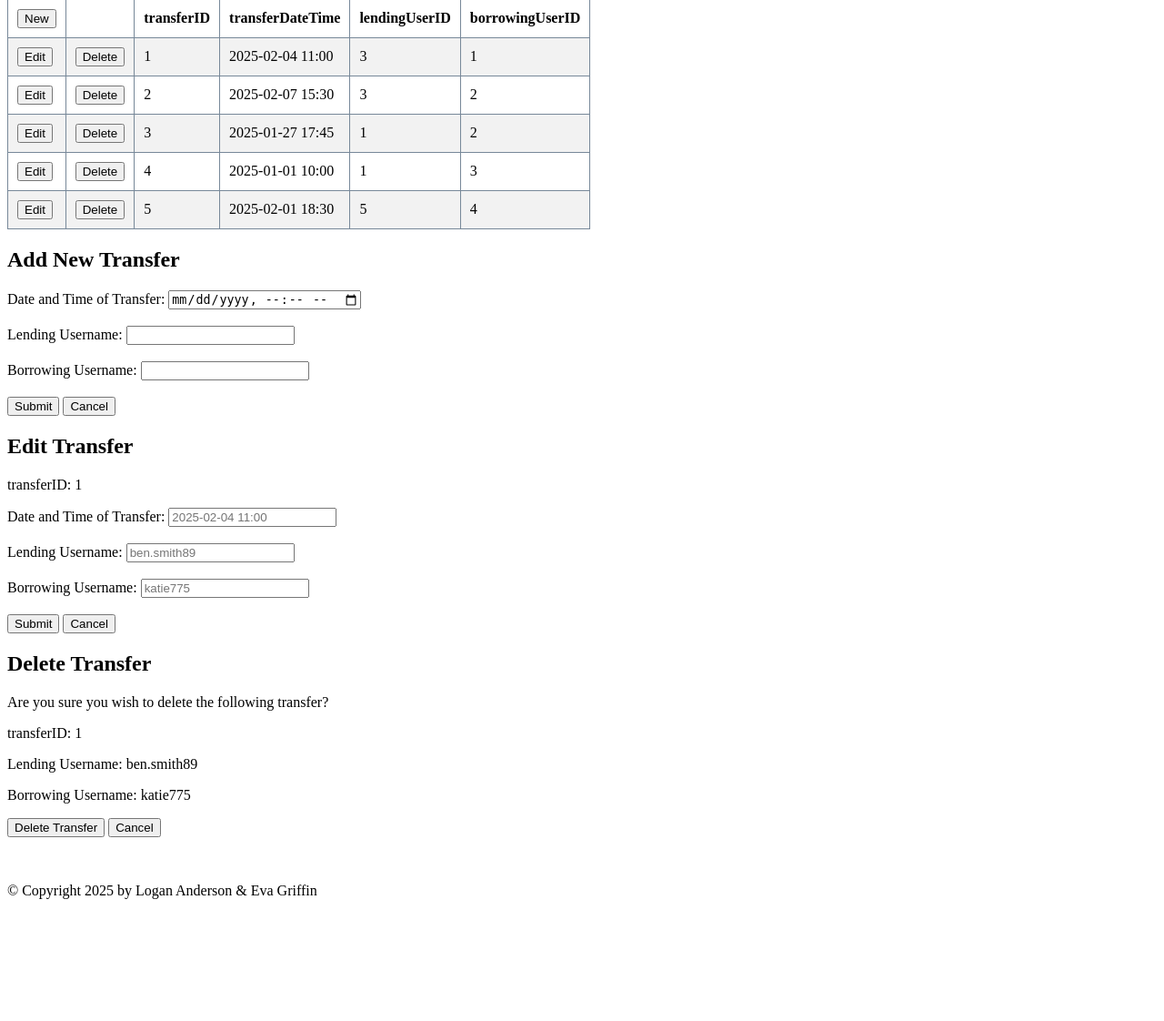
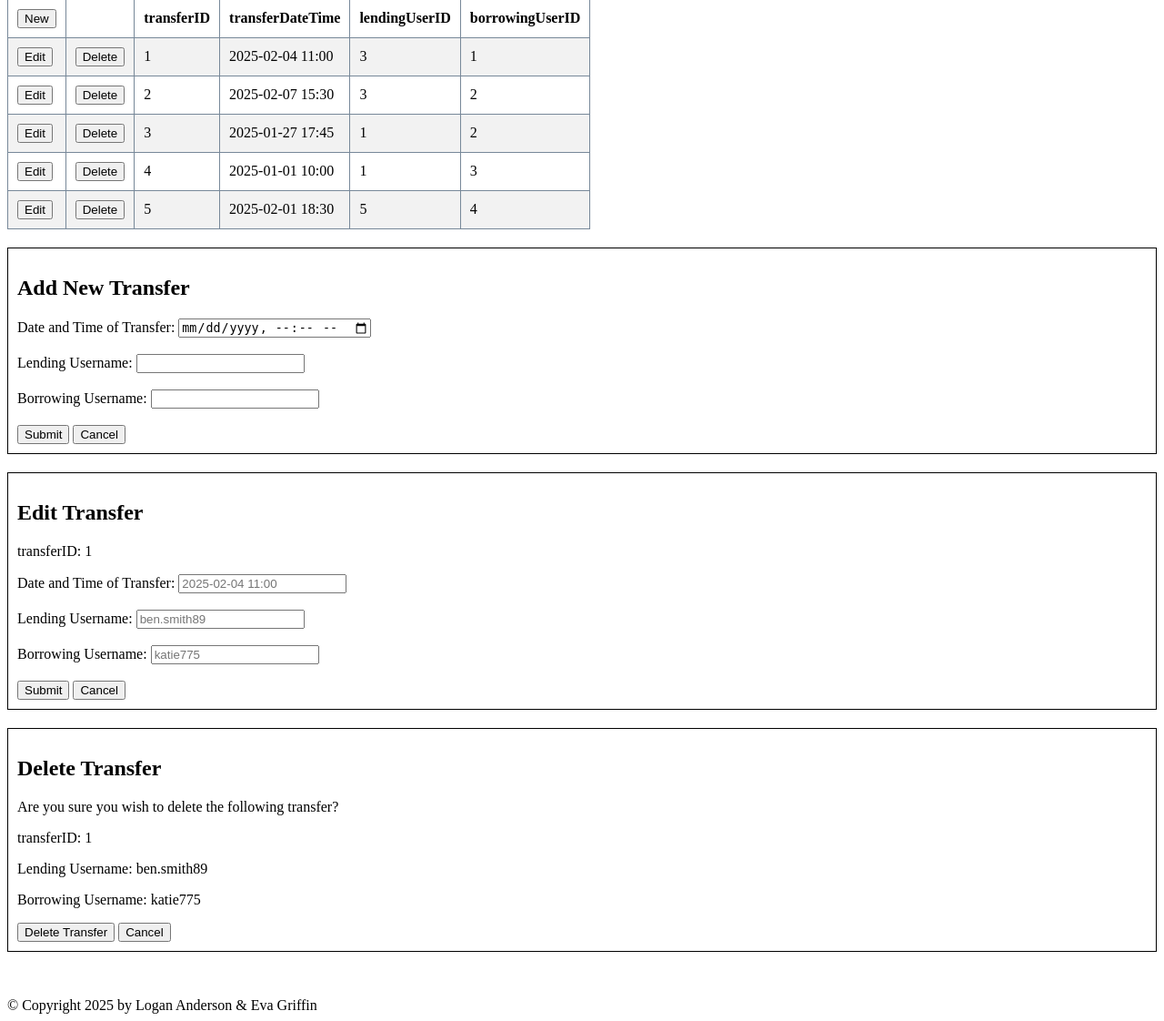
Before and after one commit to evacgriffin/item-sharing-app, a Flask app: page /transfers in a window 1280 px wide. Shown: the part 135-1257 px from the top of the page at 91% size. Before the commit the page ends 1123 px from the top, so only its background shows below. Run offline with Flask 3, Linux system fonts and the light colour scheme.

Commit message:
Add form styling

```diff
--- a/static/style.css
+++ b/static/style.css
@@ -51,6 +51,13 @@ tr:nth-child(even) {
     background-color: #f2f2f2;
 }
 
+/* ---------- Forms ---------- */
+#form {
+    border: 1px solid black;
+    margin: 20px 0px;
+    padding: 10px;
+}
+
 /* ---------- Footer ---------- */
 #footer {
     margin-top: 50px;
```
